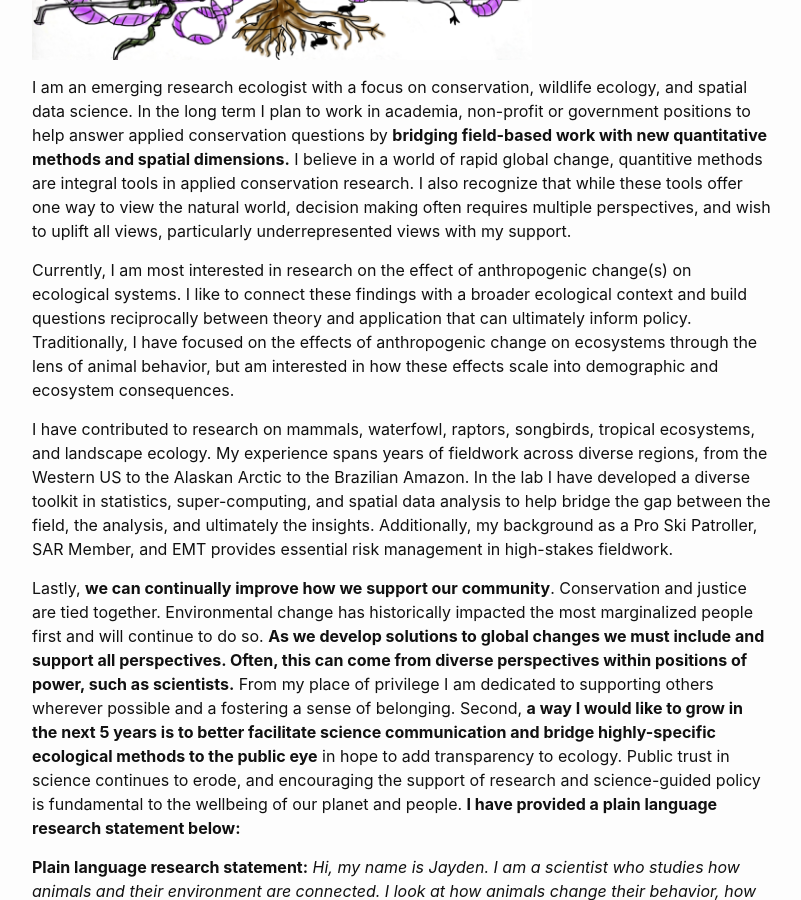
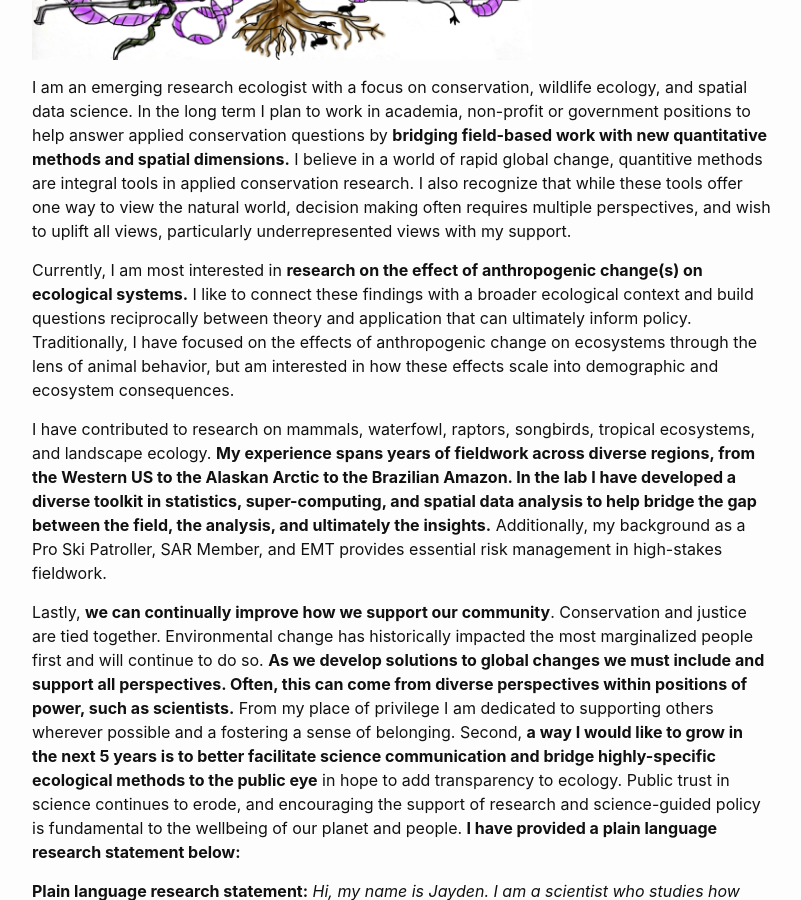
Before and after one commit to jskelly1/jskelly1.github.io, a Jekyll site: the page built from research-interests.md, in a window 1280 px wide and 900 px high, scrolled down 285 px. Shown: the whole window, without its empty margins (238-1039 px from the left). Built offline with Jekyll 4.4.1, drawn with Linux system fonts in a browser that asks for light colours.

Commit message:
Revise research interests and personal statement
Updated emphasis on research interests and personal commitment to conservation and community support.

```diff
--- a/research-interests.md
+++ b/research-interests.md
@@ -8,9 +8,9 @@ redirect_from:
 
 I am an emerging research ecologist with a focus on conservation, wildlife ecology, and spatial data science. In the long term I plan to work in academia, non-profit or government positions to help answer applied conservation questions by **bridging field-based work with new quantitative methods and spatial dimensions.** I believe in a world of rapid global change, quantitive methods are integral tools in applied conservation research. I also recognize that while these tools offer one way to view the natural world, decision making often requires multiple perspectives, and wish to uplift all views, particularly underrepresented views with my support. <br>
 
-Currently, I am most interested in research on the effect of anthropogenic change(s) on ecological systems. I like to connect these findings with a broader ecological context and build questions reciprocally between theory and application that can ultimately inform policy. Traditionally, I have focused on the effects of anthropogenic change on ecosystems through the lens of animal behavior, but am interested in how these effects scale into demographic and ecosystem consequences. <br>
+Currently, I am most interested in **research on the effect of anthropogenic change(s) on ecological systems.** I like to connect these findings with a broader ecological context and build questions reciprocally between theory and application that can ultimately inform policy. Traditionally, I have focused on the effects of anthropogenic change on ecosystems through the lens of animal behavior, but am interested in how these effects scale into demographic and ecosystem consequences. <br>
 
-I have contributed to research on mammals, waterfowl, raptors, songbirds, tropical ecosystems, and landscape ecology. My experience spans years of fieldwork across diverse regions, from the Western US to the Alaskan Arctic to the Brazilian Amazon. In the lab I have developed a diverse toolkit in statistics, super-computing, and spatial data analysis to help bridge the gap between the field, the analysis, and ultimately the insights. Additionally, my background as a Pro Ski Patroller, SAR Member, and EMT provides essential risk management in high-stakes fieldwork.<br>
+I have contributed to research on mammals, waterfowl, raptors, songbirds, tropical ecosystems, and landscape ecology. **My experience spans years of fieldwork across diverse regions, from the Western US to the Alaskan Arctic to the Brazilian Amazon. In the lab I have developed a diverse toolkit in statistics, super-computing, and spatial data analysis to help bridge the gap between the field, the analysis, and ultimately the insights.** Additionally, my background as a Pro Ski Patroller, SAR Member, and EMT provides essential risk management in high-stakes fieldwork.<br>
 
 Lastly, **we can continually improve how we support our community**. Conservation and justice are tied together. Environmental change has historically impacted the most marginalized people first and will continue to do so. **As we develop solutions to global changes we must include and support all perspectives. Often, this can come from diverse perspectives within positions of power, such as scientists.** From my place of privilege I am dedicated to supporting others wherever possible and a fostering a sense of belonging. Second, **a way I would like to grow in the next 5 years is to better facilitate science communication and bridge highly-specific ecological methods to the public eye** in hope to add transparency to ecology. Public trust in science continues to erode, and encouraging the support of research and science-guided policy is fundamental to the wellbeing of our planet and people. **I have provided a plain language research statement below:** <br>
 
```
